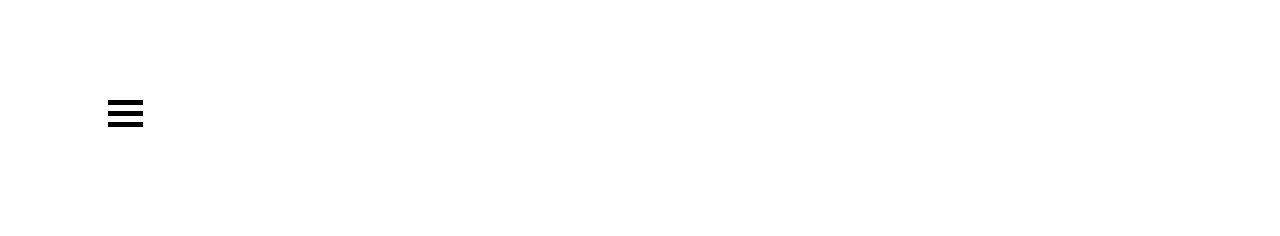
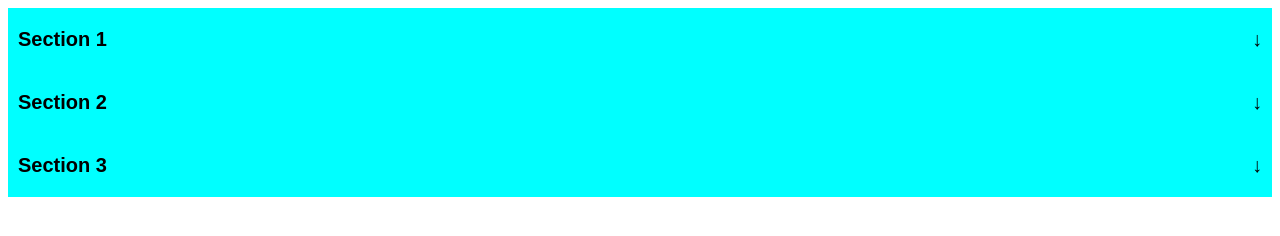
Before and after one commit to BabriWala/JS-Menus, a plain HTML site: page index.html in a window 1280 px wide. Drawn offline with Linux system fonts and the light colour scheme.

Commit message:
Animated Accordion Done

```diff
--- a/index.html
+++ b/index.html
@@ -8,28 +8,40 @@
     <link rel="stylesheet" href="https://cdnjs.cloudflare.com/ajax/libs/font-awesome/4.7.0/css/font-awesome.min.css">
 
     <style>
-        .icon{
-            margin: 100px;
+        .accordion{
+            outline: none;
+            border: none;
+            display: block;
+            width: 100%;
+            text-align: left;
+            padding: 20px 10px;
+            font-size: 20px;
+            font-weight: bold;
             cursor: pointer;
+            background-color: aqua;
         }
 
-        .bar1, .bar2, .bar3{
-            width: 35px;
-            background-color: #000;
-            height: 5px;
-            margin: 6px 0;
-            transition: all 0.3s ease-in-out;
+        .accordion:after{
+            content: "\2193";
+            float: right;
         }
 
-        .change .bar1{
-            transform: translate(0, 11px) rotate(-45deg)
+        .active:after{
+            content: "\2191";
         }
-        .change .bar2{
-            opacity: 0;
+
+        .active, .accordion:hover{
+            background-color: yellow;
         }
-        .change .bar3{
-            transform: translate(0, -11px) rotate(45deg);
+
+        .panel{
+            background-color: bisque;
+            padding: 0 20px;
+            max-height: 0;
+            overflow: hidden;
+            transition: max-height 0.5s;
         }
+
 
     </style>
 
@@ -37,17 +49,32 @@
 
 </head>
 <body>
-    <div class="icon" onclick="myFunc(this)">
-        <div class="bar1"></div>
-        <div class="bar2"></div>
-        <div class="bar3"></div>
-    </div>
+    <button class="accordion">Section 1</button>
+    <div class="panel">Lorem ipsum, dolor sit amet consectetur adipisicing elit. Obcaecati aliquid est iste quae perferendis sunt, impedit eum fugiat laborum tenetur!</div>
+
+    <button class="accordion">Section 2</button>
+    <div class="panel">Lorem ipsum, dolor sit amet consectetur adipisicing elit. Obcaecati aliquid est iste quae perferendis sunt, impedit eum fugiat laborum tenetur!Lorem ipsum, dolor sit amet consectetur adipisicing elit. Obcaecati aliquid est iste quae perferendis sunt, impedit eum fugiat laborum tenetur!</div>
+
+    <button class="accordion">Section 3</button>
+    <div class="panel">Lorem ipsum, dolor sit amet consectetur adipisicing elit. Obcaecati aliquid est iste quae perferendis sunt, impedit eum fugiaLorem ipsum, dolor sit amet consectetur adipisicing elit. Obcaecati aliquid est iste quae perferendis sunt, impedit eum fugiat laborum tenetur!Lorem ipsum, dolor sit amet consectetur adipisicing elit. Obcaecati aliquid est iste quae perferendis sunt, impedit eum fugiat laborum tenetur!t laborum tenetur!</div>
+
+
 
     <script>
-        function myFunc(x){
-            // console.log(x.classList)
-            x.classList.toggle('change')
-        }
+       let accordion = document.getElementsByClassName('accordion');
+       let i = 0;
+       for(i=0; i < accordion.length; i++){
+        accordion[i].addEventListener('click', function (){
+            this.classList.toggle('active');
+            let panel = this.nextElementSibling;
+            if(panel.style.maxHeight){
+                panel.style.maxHeight = null;
+            }else{
+                panel.style.maxHeight = panel.scrollHeight + 'px';
+                console.log(panel.scrollHeight)
+            }
+        })
+       }
     </script>
 </body>
 </html>
```
